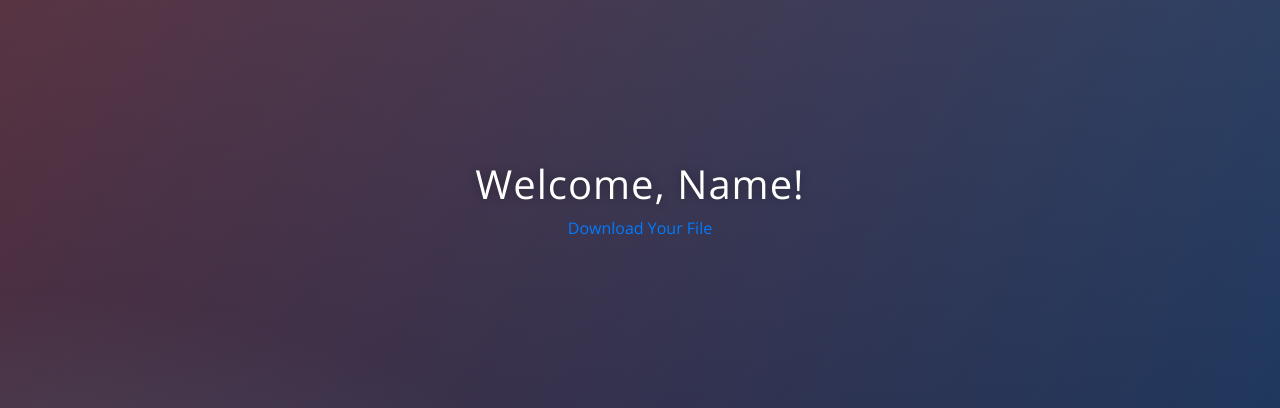
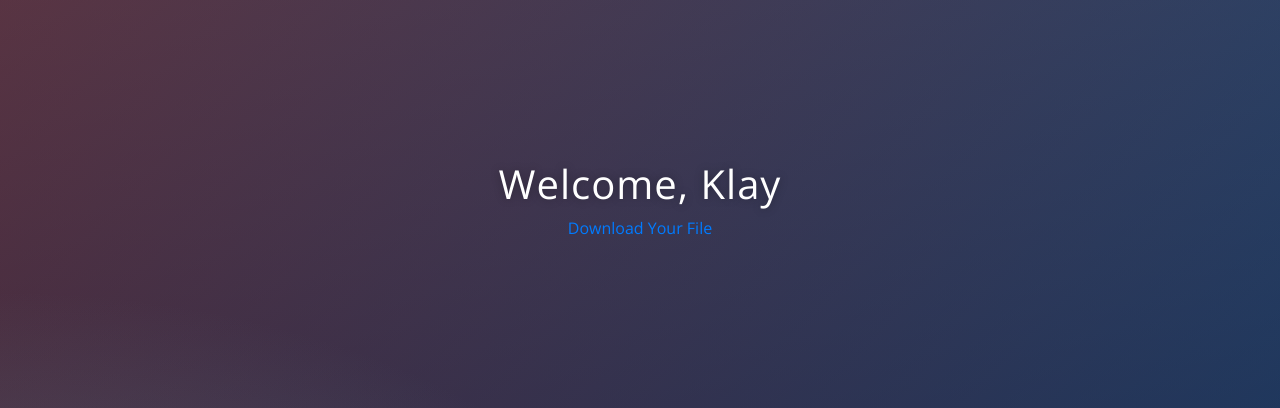
Before and after one commit to KlayClarke/Flask-Authentication, a Flask app: a page that uses templates/secrets.html in a window 1280 px wide. Shown: the part 56-464 px from the top of the page. Run offline with Flask 2, Linux system fonts and the light colour scheme; a user stored in the database is signed in; some libraries are stand-ins or nearby versions.

Commit message:
take param of user's name in order to display user's name in greeting while logged in

```diff
--- a/templates/secrets.html
+++ b/templates/secrets.html
@@ -2,7 +2,7 @@
 {% block content %}
 
 <div class="container">
-  <h1 class="title">Welcome, Name!</h1>
-  <a href="{{ url_for('download', filename='/files/cheat_sheet.pdf') }}">Download Your File</a>
+  <h1 class="title">Welcome, {{ user_name }}</h1>
+  <a href="{{ url_for('download', filename='cheat_sheet.pdf') }}">Download Your File</a>
 </div>
 {% endblock %}
```
